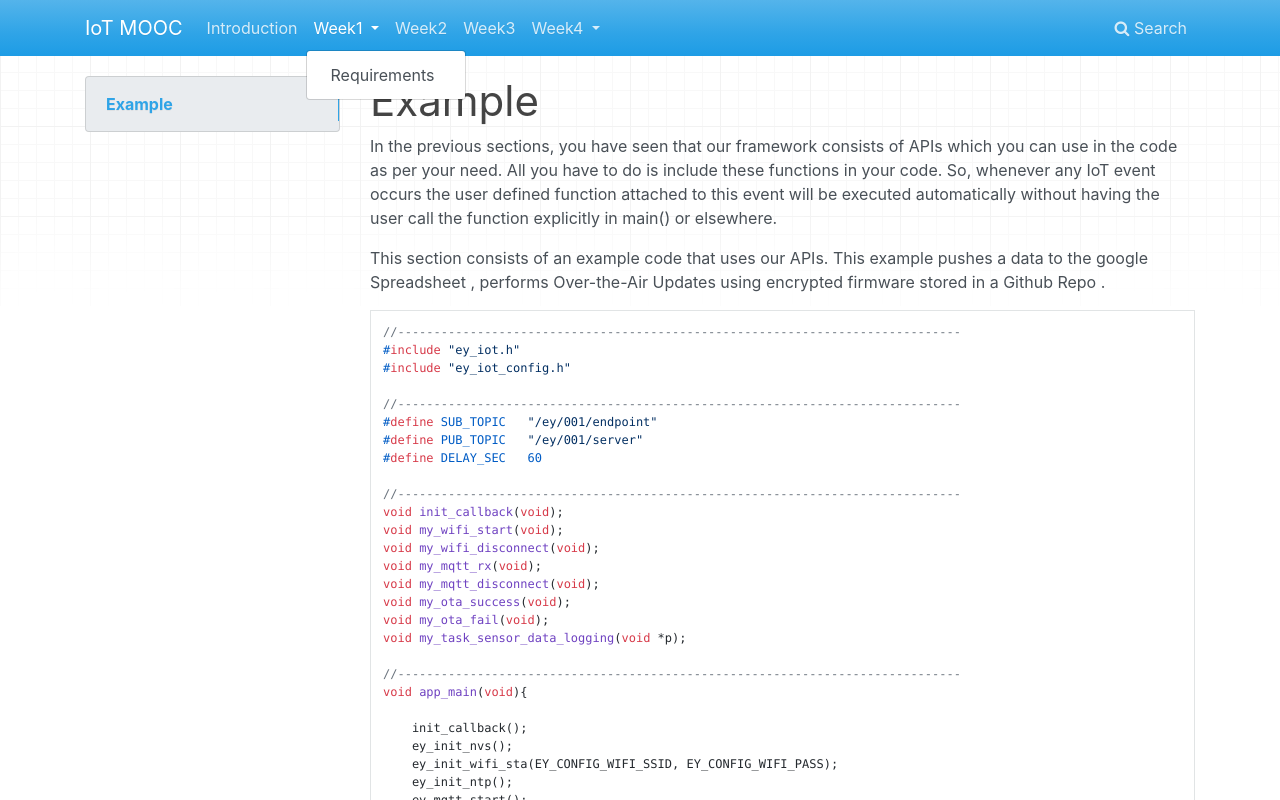
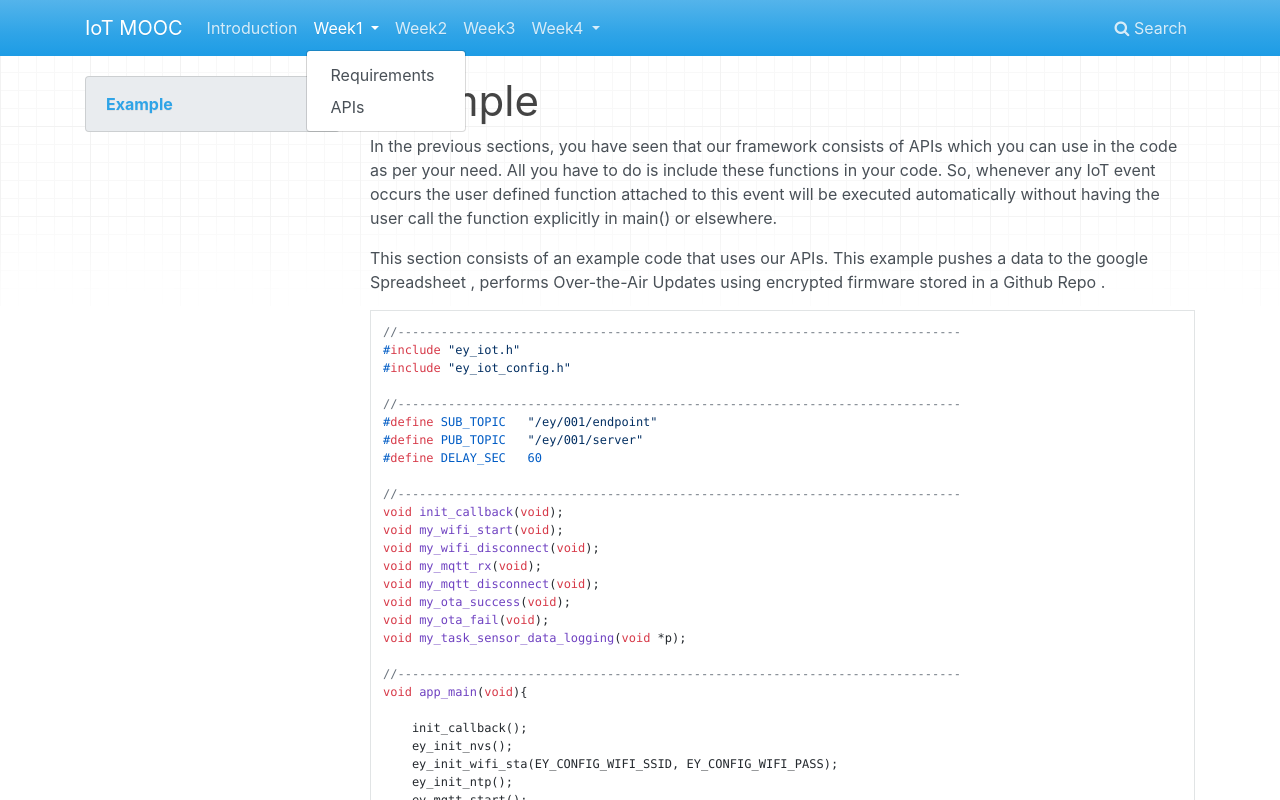
Before and after one commit to Isha-Kamone/Isha-Kamone.github.io, a plain HTML site: page Example/index.html in a window 1280 px wide. Both pictures are taken after a click on the link "Week1". Shown: the top 800 px of the page. Drawn offline with nearby package versions, Linux system fonts and the light colour scheme.

Commit message:
small changes

```diff
--- a/Example/index.html
+++ b/Example/index.html
@@ -42,6 +42,10 @@
 
 <li>
     <a href="../Requirements/" class="dropdown-item">Requirements</a>
+</li>
+
+<li>
+    <a href="../APIs/" class="dropdown-item">APIs</a>
 </li>
                                 </ul>
                             </li>
```
Also changed, not shown: 404.html (+4 -0 lines), APIs/index.html (+4 -0 lines), MQTT/index.html (+4 -0 lines), Requirements/index.html (+4 -0 lines), Spreadsheet/index.html (+4 -0 lines), config/index.html (+4 -0 lines), index.html (+5 -1 lines), 1 other file.
